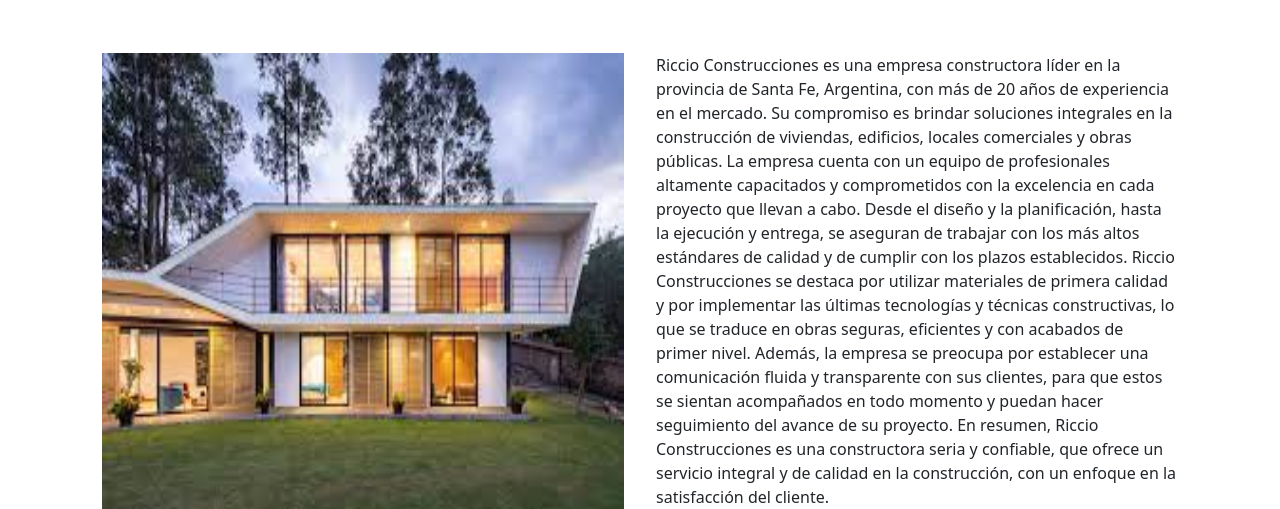
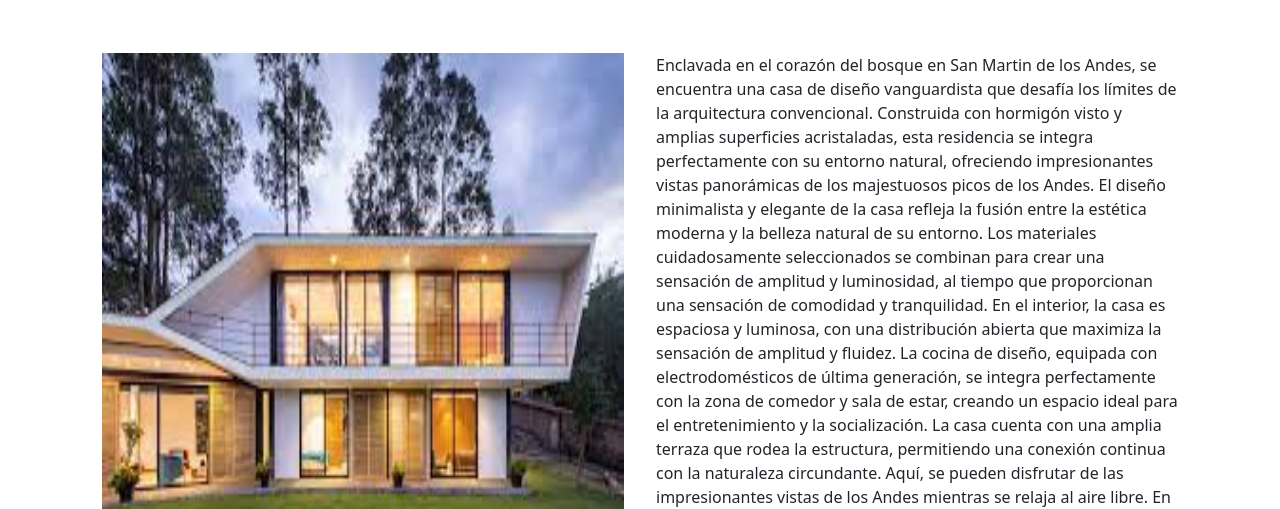
Before and after one commit to marianoC1990/EntregaFinal_Curotto, a website: page pages/proyectos.html in a window 1280 px wide. Shown: the part 322-831 px from the top of the page. Drawn offline with nearby package versions, Linux system fonts and the light colour scheme.

Commit message:
cambio d eun texto

```diff
--- a/pages/proyectos.html
+++ b/pages/proyectos.html
@@ -49,15 +49,15 @@
     <div class="row p-3">
         <img src="../img/casaBosque.jfif" alt="casaBosque" class="col-xl-6 col-12 p-3"data-aos="zoom-in">
         <p class="col-xl-6 col-12 p-3"data-aos="zoom-in">
-            Riccio Construcciones es una empresa constructora líder en la provincia de Santa Fe, Argentina, con más de 20 años de experiencia en el mercado. Su compromiso es brindar soluciones integrales en la construcción de viviendas, edificios, locales comerciales y obras públicas.
+          Enclavada en el corazón del bosque en San Martin de los Andes, se encuentra una casa de diseño vanguardista que desafía los límites de la arquitectura convencional. Construida con hormigón visto y amplias superficies acristaladas, esta residencia se integra perfectamente con su entorno natural, ofreciendo impresionantes vistas panorámicas de los majestuosos picos de los Andes.
 
-            La empresa cuenta con un equipo de profesionales altamente capacitados y comprometidos con la excelencia en cada proyecto que llevan a cabo. Desde el diseño y la planificación, hasta la ejecución y entrega, se aseguran de trabajar con los más altos estándares de calidad y de cumplir con los plazos establecidos.
+          El diseño minimalista y elegante de la casa refleja la fusión entre la estética moderna y la belleza natural de su entorno. Los materiales cuidadosamente seleccionados se combinan para crear una sensación de amplitud y luminosidad, al tiempo que proporcionan una sensación de comodidad y tranquilidad.
 
-           Riccio Construcciones se destaca por utilizar materiales de primera calidad y por implementar las últimas tecnologías y técnicas constructivas, lo que se traduce en obras seguras, eficientes y con acabados de primer nivel.
+          En el interior, la casa es espaciosa y luminosa, con una distribución abierta que maximiza la sensación de amplitud y fluidez. La cocina de diseño, equipada con electrodomésticos de última generación, se integra perfectamente con la zona de comedor y sala de estar, creando un espacio ideal para el entretenimiento y la socialización.
 
-            Además, la empresa se preocupa por establecer una comunicación fluida y transparente con sus clientes, para que estos se sientan acompañados en todo momento y puedan hacer seguimiento del avance de su proyecto.
+          La casa cuenta con una amplia terraza que rodea la estructura, permitiendo una conexión continua con la naturaleza circundante. Aquí, se pueden disfrutar de las impresionantes vistas de los Andes mientras se relaja al aire libre.
 
-         En resumen, Riccio Construcciones es una constructora seria y confiable, que ofrece un servicio integral y de calidad en la construcción, con un enfoque en la satisfacción del cliente.
+          En resumen, esta casa de vanguardia es el resultado de una visión arquitectónica única, que combina la elegancia moderna y la belleza natural para crear un hogar verdaderamente excepcional en San Martin de los Andes.
         </p>
     </div>
     <div class="row p-3">
```
